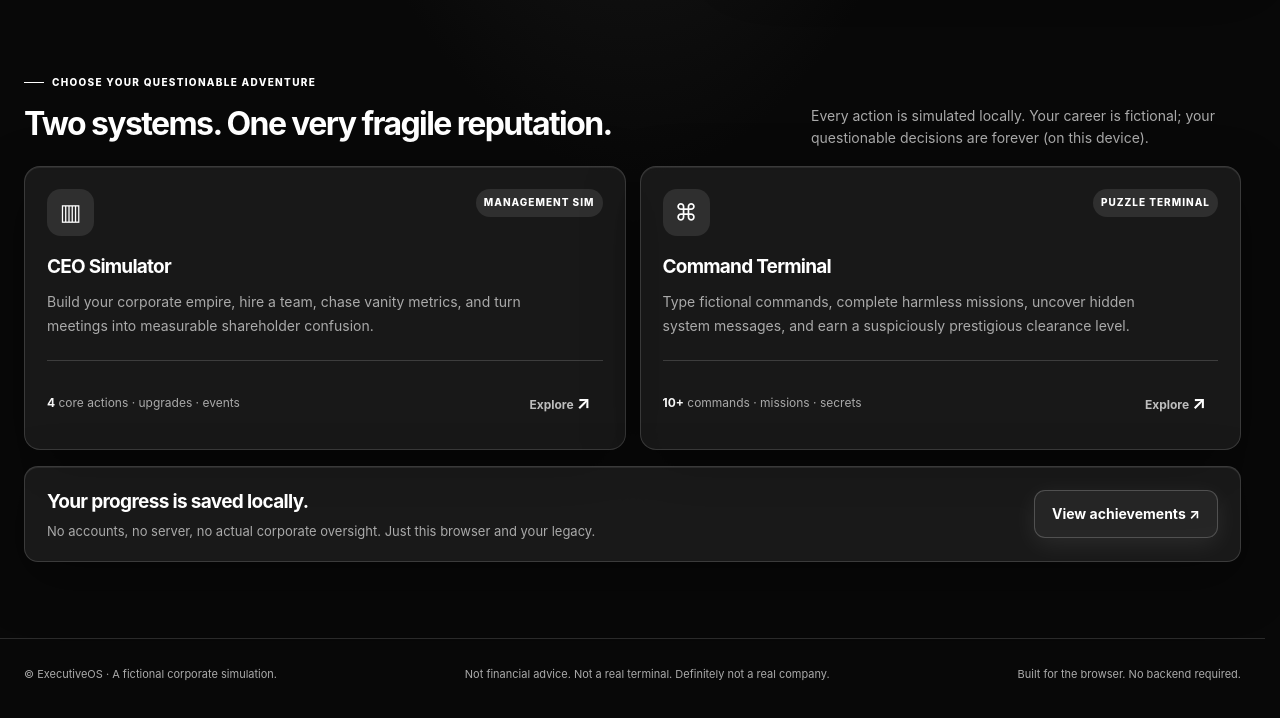
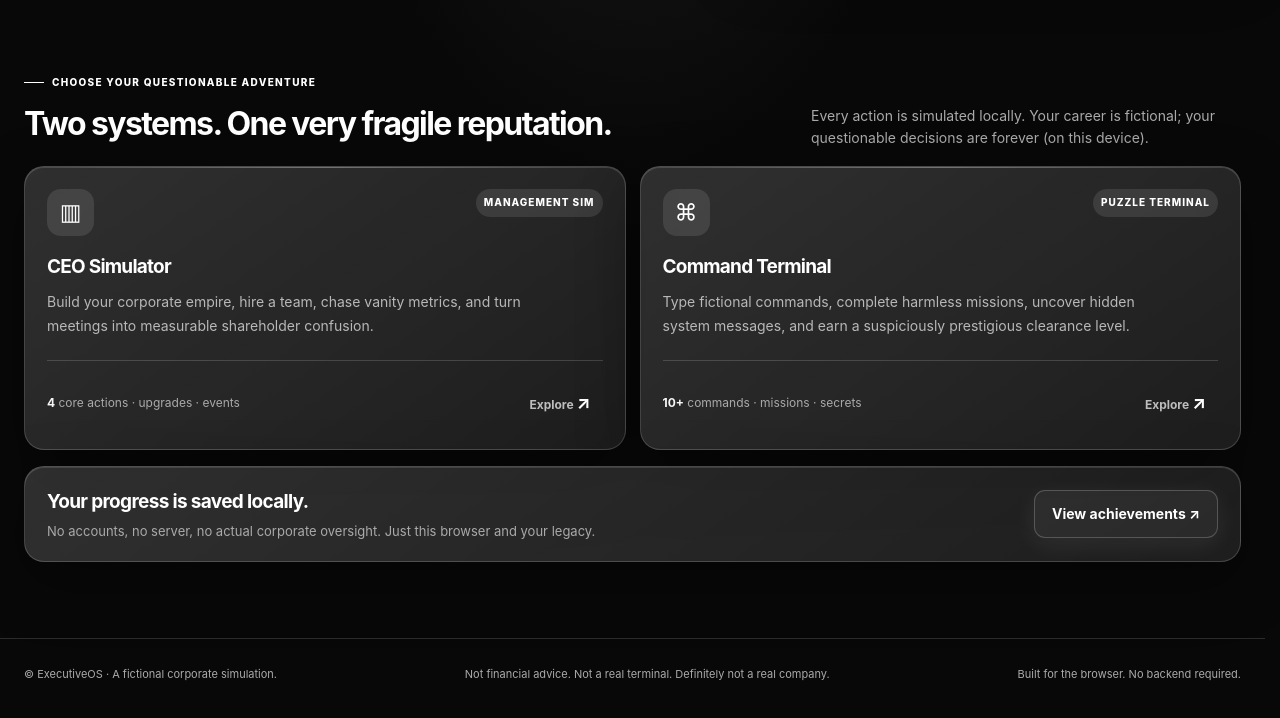
Before and after one commit to shreebalaji767/CEO-HACK-THE-CORPORATION, a plain HTML site: page index.html in a window 1280 px wide. Shown: the part 632-1350 px from the top of the page. Drawn offline with Linux system fonts and the light colour scheme.

Commit message:
Strengthen glass card UI across ExecutiveOS

```diff
--- a/executiveos-ui.css
+++ b/executiveos-ui.css
@@ -294,3 +294,71 @@ tr:hover td{background:rgba(255,255,255,.06)!important}
 @media(prefers-reduced-transparency:reduce){
  .topbar,.hero-art,.panel,.stat,.card,.feature,.mockstat,.achievement,.section-card,.terminal-window,.strategy-card,.corp-card,.world-kpi,.world-panel,.mission,.actionrow,.modal,.palette{backdrop-filter:none!important;-webkit-backdrop-filter:none!important;background:#171717!important}
 }
+
+
+/* Glass card UI — consistent surface treatment across every simulator module */
+:root{
+ --glass-surface:linear-gradient(145deg,rgba(255,255,255,.115),rgba(255,255,255,.035))!important;
+ --glass-border:rgba(255,255,255,.17)!important;
+ --glass-shadow:0 20px 60px rgba(0,0,0,.38),inset 0 1px 0 rgba(255,255,255,.12)!important;
+}
+.panel,.stat,.feature,.hero-art,.mockstat,.achievement,.section-card,
+.terminal-window,.strategy-card,.corp-card,.world-kpi,.world-panel,.mission,
+.actionrow,.eventcard,.callout,.modal,.palette,.windowbar,
+.assetportfolio,.assetcatalog,.strategy-kpi,.exec-kpi,.strategy-row,
+.strategy-meter,.eventchoices,.settingsrow,.feeditem,.actionlist,
+.rival-list,.milestone-list,.asset-search-row{
+ position:relative;
+ isolation:isolate;
+ overflow:hidden;
+ border:1px solid var(--glass-border)!important;
+ border-radius:20px!important;
+ background:var(--glass-surface)!important;
+ background-color:rgba(255,255,255,.055)!important;
+ box-shadow:var(--glass-shadow)!important;
+ backdrop-filter:blur(26px) saturate(145%)!important;
+ -webkit-backdrop-filter:blur(26px) saturate(145%)!important;
+}
+.panel,.world-panel,.terminal-window,.palette,.modal{border-radius:22px!important}
+.stat,.world-kpi,.mockstat,.strategy-kpi,.exec-kpi{border-radius:18px!important}
+.feature,.eventcard,.mission,.corp-card,.strategy-card{border-radius:20px!important}
+.dashboard>.stat,.cards>.feature,.layout>.panel,
+.empire-grid>*,.research-grid>*,.strategy-grid>*,
+.exec-grid>*,.world-grid>*,.assetgrid>*{
+ min-width:0;
+}
+.panel:after,.stat:after,.feature:after,.hero-art:after,
+.world-panel:after,.world-kpi:after,.eventcard:after,
+.corp-card:after,.strategy-card:after,.mission:after{
+ content:"";
+ position:absolute;
+ inset:0 0 auto;
+ height:1px;
+ pointer-events:none;
+ background:linear-gradient(90deg,transparent,rgba(255,255,255,.38),transparent);
+ opacity:.65;
+}
+.panelhead,.featuretop,.windowbar{border-bottom-color:rgba(255,255,255,.11)!important}
+.panel p,.feature p,.stat-label,.muted,.smalltext{color:#b8b8b8}
+.panel:hover,.stat:hover,.feature:hover,.world-panel:hover,
+.world-kpi:hover,.eventcard:hover,.corp-card:hover,.strategy-card:hover{
+ border-color:rgba(255,255,255,.29)!important;
+ box-shadow:0 24px 70px rgba(0,0,0,.48),inset 0 1px 0 rgba(255,255,255,.16)!important;
+}
+@media(hover:hover) and (prefers-reduced-motion:no-preference){
+ .panel,.stat,.feature,.world-panel,.world-kpi,.eventcard,.corp-card,.strategy-card{
+  transition:transform .22s ease,border-color .22s ease,box-shadow .22s ease;
+ }
+ .feature:hover,.eventcard:hover,.corp-card:hover,.strategy-card:hover{transform:translateY(-3px)}
+}
+@media(prefers-reduced-transparency:reduce){
+ .panel,.stat,.feature,.hero-art,.mockstat,.achievement,.section-card,
+ .terminal-window,.strategy-card,.corp-card,.world-kpi,.world-panel,.mission,
+ .actionrow,.eventcard,.callout,.modal,.palette,.windowbar,
+ .assetportfolio,.assetcatalog,.strategy-kpi,.exec-kpi,.strategy-row,
+ .strategy-meter,.eventchoices,.settingsrow,.feeditem,.actionlist,
+ .rival-list,.milestone-list,.asset-search-row{
+  backdrop-filter:none!important;-webkit-backdrop-filter:none!important;
+  background:#171717!important;
+ }
+}
```
